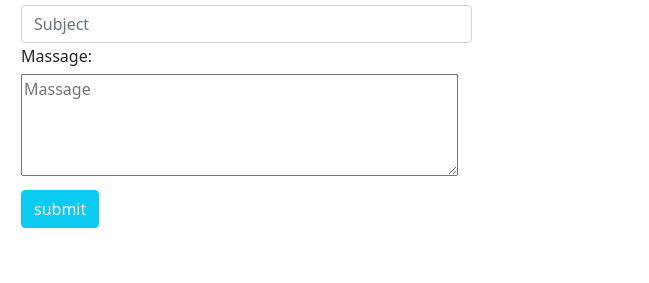
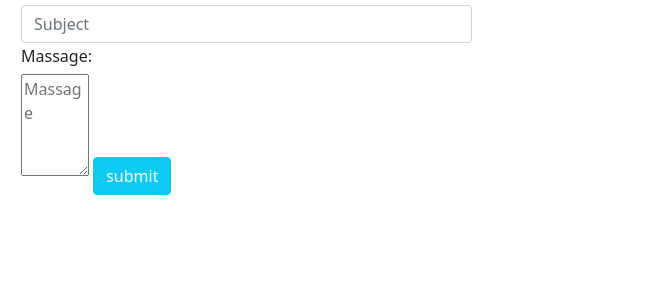
Before and after one commit to jaiedkhan/class16, a plain HTML site: page index.html in a window 1280 px wide. Shown: the part 2218-2501 px from the top of the page, 631-1280 px from the left. Drawn offline with nearby package versions, Linux system fonts and the light colour scheme.

Commit message:
Update index.html

```diff
--- a/index.html
+++ b/index.html
@@ -134,7 +134,7 @@
                    <h6>Subject:</h6>
                    <input type="text " class="form-control" placeholder="Subject">
                    <h6 class="mt-1">Massage:</h6>
-                   <textarea name="" id="" cols="45" rows="4" placeholder="Massage"></textarea>
+                   <textarea name="" id="" cols="5" rows="4" placeholder="Massage"></textarea>
                    <button class="btn btn-info text-light mt-2"> submit </button>
                   </form>
               </div>
```
